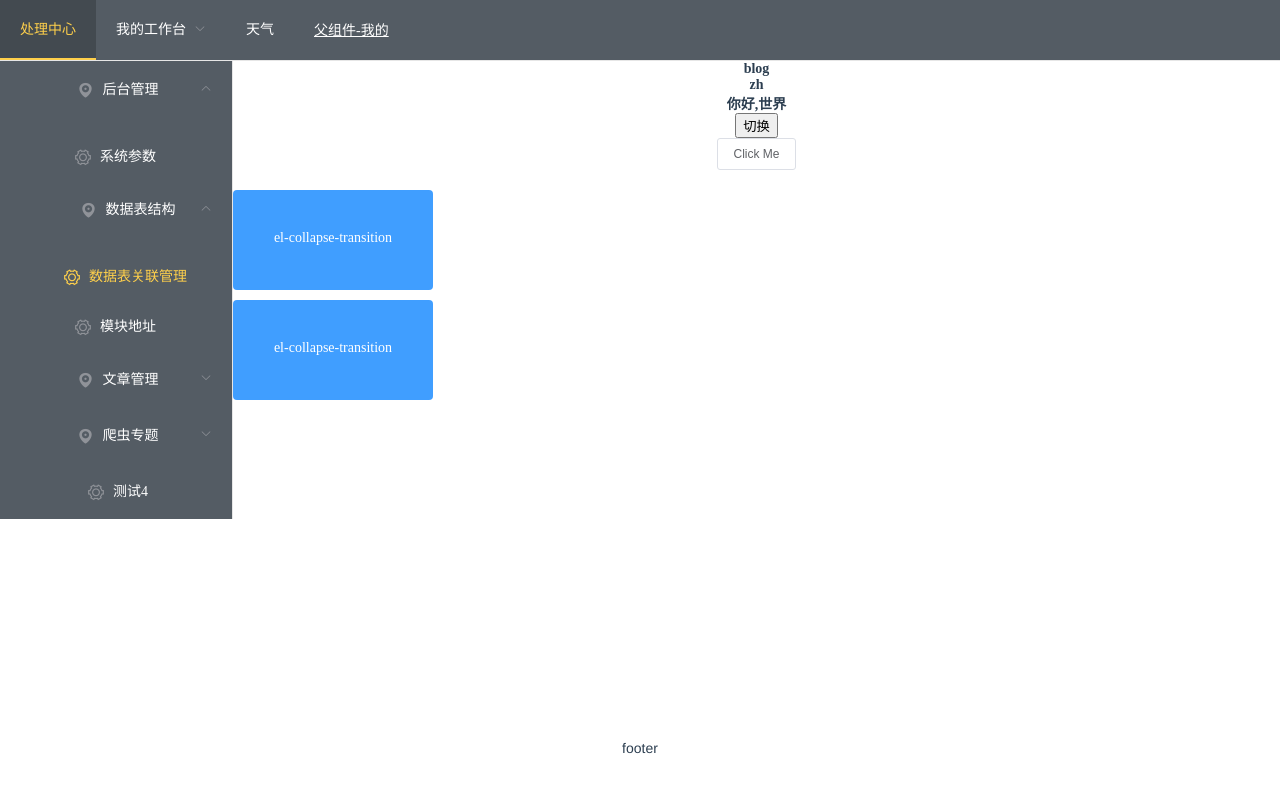
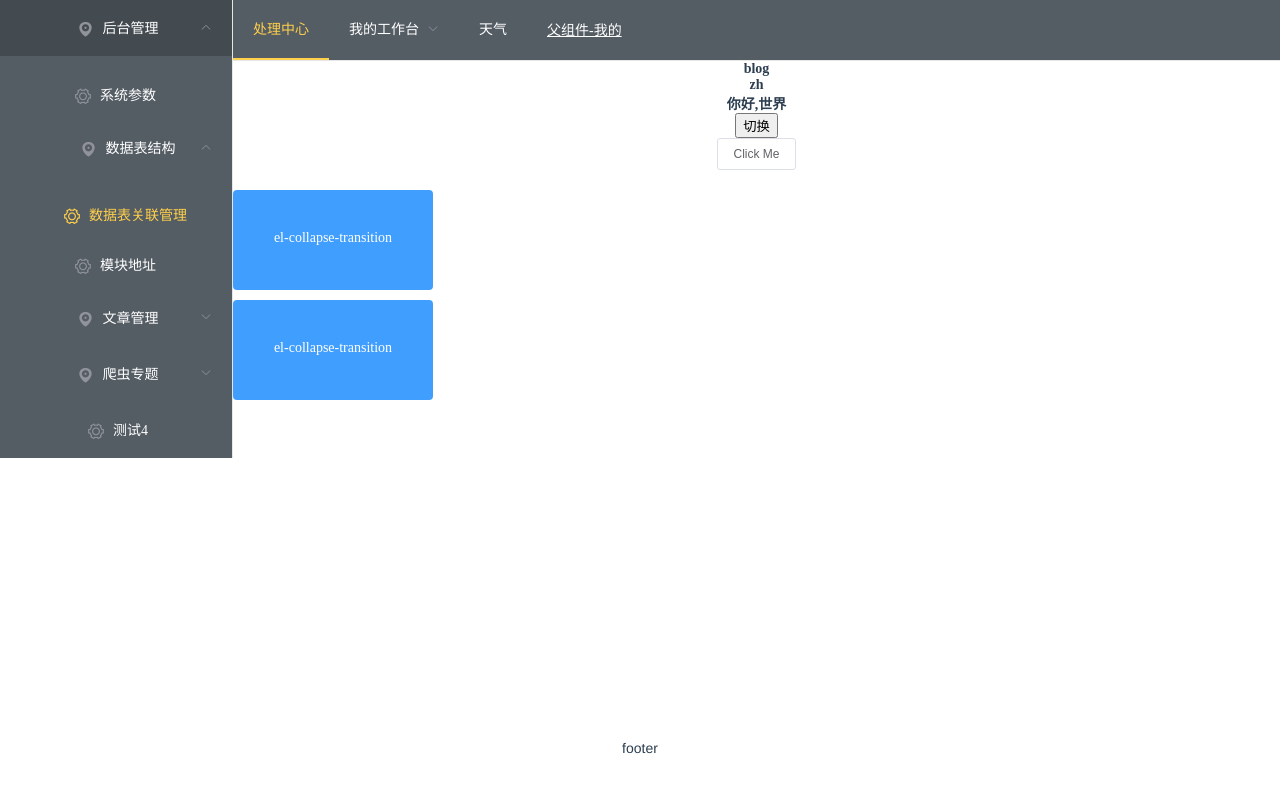
Before and after one commit to 1712954704/blog-vue, a Vue app: page /blog in a window 1280 px wide. Shown: the top 792 px of the page. Built offline with nearby package versions, Linux system fonts and the light colour scheme.

Commit message:
样式改动

```diff
--- a/src/App.vue
+++ b/src/App.vue
@@ -1,16 +1,17 @@
 <template>
   <div id="app" :style="styleHeight">
     <el-container :style="styleHeight">
+      <el-container>
+        <el-aside :style="styleWidth">
+          <admin-sidebar v-if="!$route.meta.adminSideBar"></admin-sidebar>
+        </el-aside>
+        <el-container class="flex_column">
           <el-Header :style="styleHeader">
             <admin-header
               v-if="!$route.meta.adminHeader"
               my="父组件-我的"
             ></admin-header>
           </el-Header>
-      <el-container>
-        <el-aside :style="styleWidth">
-          <admin-sidebar v-if="!$route.meta.adminSideBar"></admin-sidebar>
-        </el-aside>
           <el-main v-if="!$route.meta.main">
             <!-- <div id="nav">
               <router-link to="/">Home</router-link> |
@@ -23,6 +24,7 @@
             </div> -->
             <router-view />
           </el-main>
+        </el-container>
       </el-container>
       <el-footer v-if="!$route.meta.tail">footer</el-footer>
     </el-container>
@@ -55,7 +57,7 @@ export default {
 };
 </script>
 
-<style lang="less">
+<style scoped lang="less">
 #app {
   font-family: Avenir, Helvetica, Arial, sans-serif;
   -webkit-font-smoothing: antialiased;
@@ -77,4 +79,8 @@ export default {
     }
   }
 }
+
+.flex_column {
+  flex-direction: column;
+}
 </style>
--- a/src/router/index.js
+++ b/src/router/index.js
@@ -7,13 +7,12 @@ import Admin from "../views/admin/Admin.vue";
 import Index from "../views/admin/Index.vue";
 import Login from "../views/admin/Login.vue";
 
-
 Vue.use(VueRouter);
 
 const routes = [
   {
     path: "/",
-    redirect: "/home",
+    redirect: "/home"
     // name: "Home",
     // component: Home,
   },
@@ -94,30 +93,25 @@ const routes = [
     path: "/unknown",
     name: "unknown",
     meta: {
-      main: true,
-      keep: true,
-      adminHeader: true,
-      adminSidebar: true,
       tail: true
     },
-    component: () =>
-      import("../views/Unknown.vue")
+    component: () => import("../views/Unknown.vue")
   }
 ];
 
 const router = new VueRouter({
-  mode: 'history',
+  mode: "history",
   routes
 });
 
 router.beforeEach(async (to, from, next) => {
   /* 404跳转 */
-  if (to.matched.length === 0) {  //如果未匹配到路由
-    from.name ? next({ name: from.name }) : next('/unknown');   //如果上级也未匹配到路由则跳转登录页面，如果上级能匹配到则转上级路由
+  if (to.matched.length === 0) {
+    //如果未匹配到路由
+    from.name ? next({ name: from.name }) : next("/unknown"); //如果上级也未匹配到路由则跳转登录页面，如果上级能匹配到则转上级路由
   } else {
-    next();    //如果匹配到正确跳转
+    next(); //如果匹配到正确跳转
   }
-
-})
+});
 
 export default router;
```
Lines whose indentation alone changed are shown as unchanged.
